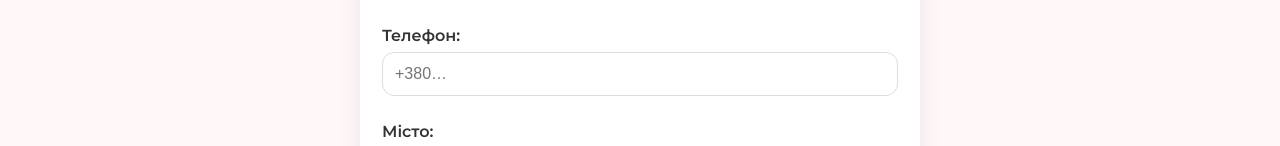
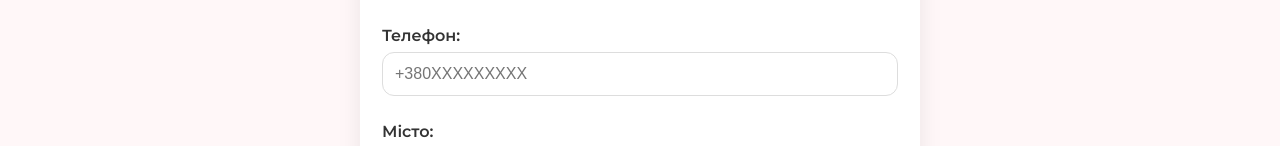
Before and after one commit to lotos121000-afk/Modna-Ya, a plain HTML site: page order.html in a window 1280 px wide. Shown: the part 279-425 px from the top of the page. Drawn offline with nearby package versions, Linux system fonts and the light colour scheme.

Commit message:
Update order.html

```diff
--- a/order.html
+++ b/order.html
@@ -97,7 +97,16 @@
     <input type="text" name="user_name" required>
 
     <label>Телефон:</label>
-    <input type="tel" name="user_phone" required placeholder="+380…" pattern="\\+?3?8?(0\\d{9})">
+<input
+  type="tel"
+  name="phone"
+  inputmode="tel"
+  pattern="^(?:\+?380|0)\d{9}$"
+  title="Введіть телефон у форматі +380XXXXXXXXX або 0XXXXXXXXX"
+  placeholder="+380XXXXXXXXX"
+  required
+/>
+
 
     <label>Місто:</label>
     <input type="text" name="user_city" required>
```
